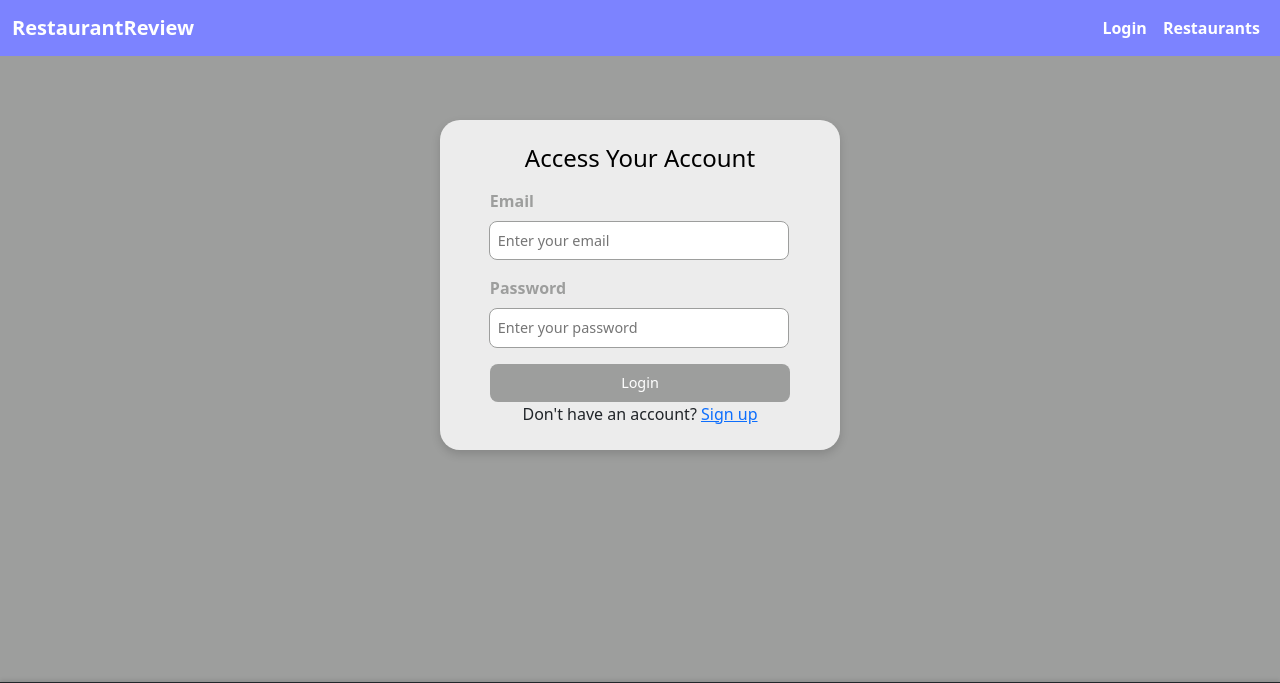
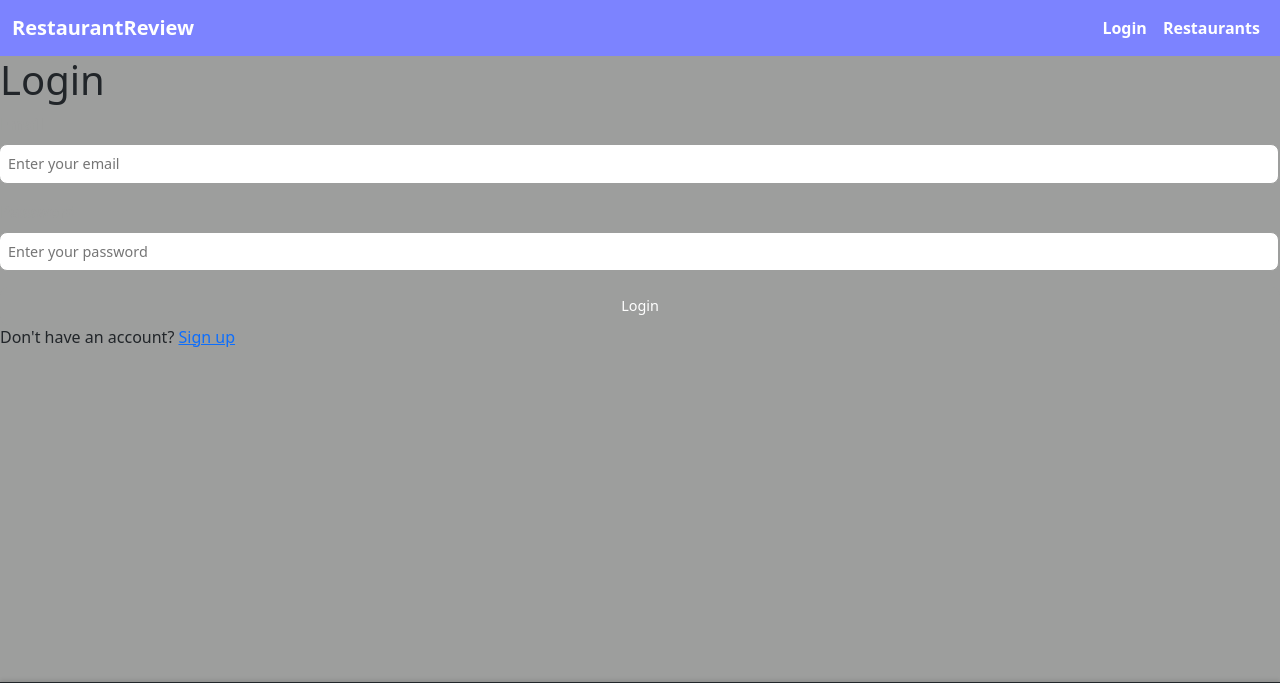
Before and after one commit to samueltl21/restaurantreview, a Flask app: page /login in a window 1280 px wide. Shown: the top 683 px of the page. Run offline with Flask 3, Linux system fonts and the light colour scheme.

Commit message:
Update login.html

```diff
--- a/app/templates/login.html
+++ b/app/templates/login.html
@@ -3,21 +3,22 @@
 {% block title %}Login - RestaurantReview{% endblock %}
 
 {% block content %}
-<div class="login-container">
-    <h1>Access Your Account</h1>
-    <form id="login-form">
+<form id="login-form" class="auth-form">
+    <h1>Login</h1>
     <div class="input-group">
         <label for="email">Email</label>
-            <input type="email" id="email" name="email" aria-label="Email" placeholder="Enter your email" required>
+        <input type="email" id="email" name="email" placeholder="Enter your email" required>
     </div>
     <div class="input-group">
         <label for="password">Password</label>
-            <input type="password" id="password" name="password" aria-label="Password" placeholder="Enter your password" autocomplete="off" required>
+        <input type="password" id="password" name="password" placeholder="Enter your password" autocomplete="off" required>
     </div>
+    <div class ="center-container">
         <button type="submit" class="btn btn-login">Login</button>
-    </form>
+    </div>
     <div class="form-link">
         Don't have an account? <a href="{{ url_for('signup') }}">Sign up</a>
     </div>
-</div>
+</form>
+
 {% endblock %}
```
Lines whose indentation alone changed are shown as unchanged.
